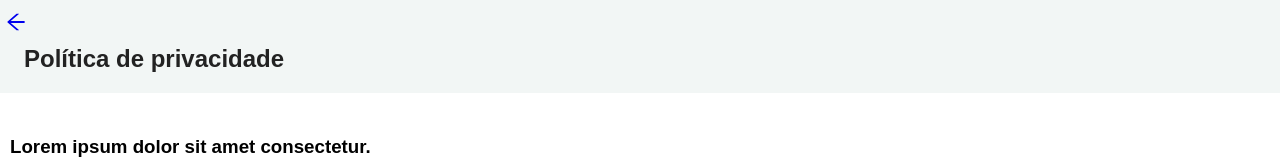
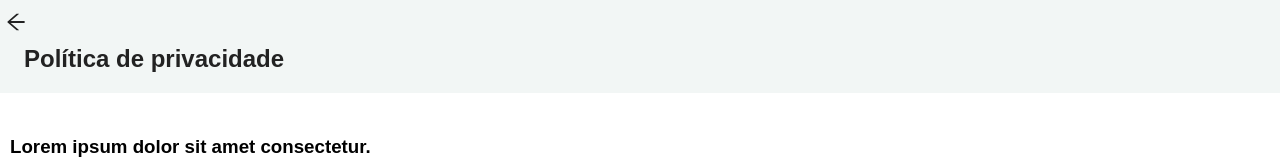
Before and after one commit to IvoVicente/Billi_Celular, a React (Create React App) app: page /Termo in a window 1280 px wide. Shown: the top 160 px of the page. Built offline with nearby package versions, Linux system fonts and the light colour scheme.

Commit message:
coloquei o icon e mudei a cor da seta do termo

```diff
--- a/src/components/views/Termo/Termo.css
+++ b/src/components/views/Termo/Termo.css
@@ -34,6 +34,7 @@
     font-size: 24px;
     cursor: pointer;
     margin-bottom: 5px;
+    color: #222;
 }
 
 h1 {
```
Also changed, not shown: 1 other file (tests, documents, lock files or other folders).
